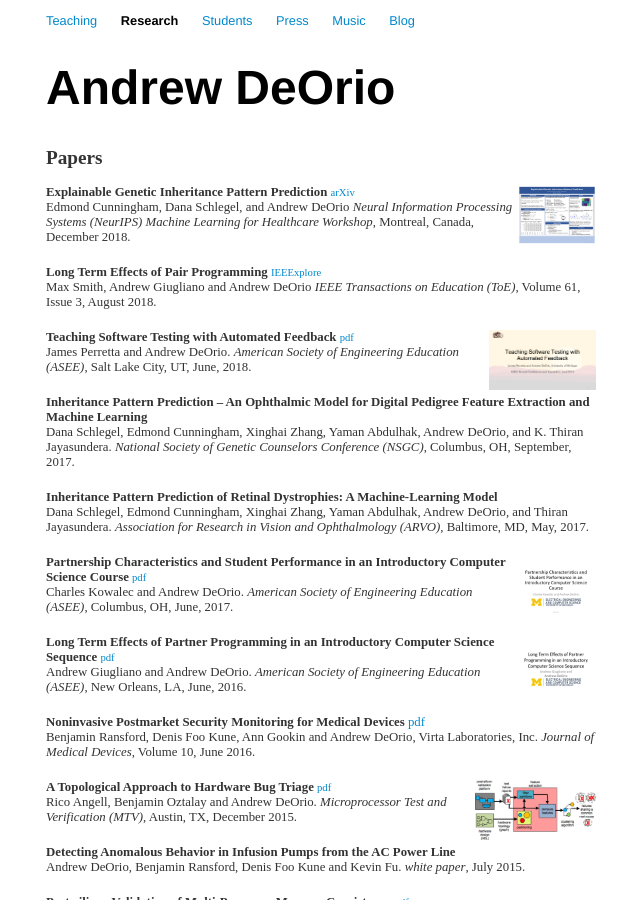
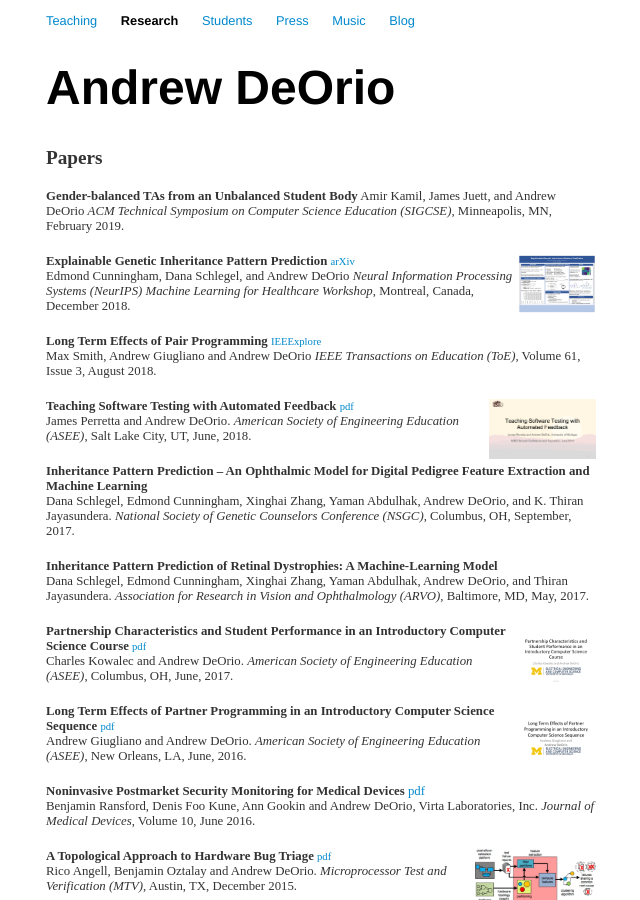
Before and after one commit to awdeorio/andrewdeorio.com, a Jekyll site: the page built from research/index.html, in a window 1280 px wide and 900 px high. Shown: the whole window, without its empty margins (319-959 px from the left). Built offline with Jekyll 4.4.1, drawn with Linux system fonts in a browser that asks for light colours; nearby versions of some CDN libraries.

Commit message:
/research/ += SIGCSE19 paper

```diff
--- a/research/index.html
+++ b/research/index.html
@@ -5,10 +5,17 @@ title: Research | Andrew DeOrio
 
 <div class="publication">
 <h2>Papers</h2>
+</div>
 
+<div class="publication">
+<b>Gender-balanced TAs from an Unbalanced Student Body</b>
+Amir Kamil, James Juett, and Andrew DeOrio
+<i>ACM Technical Symposium on Computer Science Education (SIGCSE),</i> Minneapolis, MN, February 2019.
+</div>
+
+<div class="publication">
 <a href="assets/NeurIPS18-poster.pdf" target="_blank" >
 <img class="research-thumbnail" src="assets/NeurIPS18-thumbnail.png" alt="thumbnail"></a>
-
 <b>Explainable Genetic Inheritance Pattern Prediction</b>
 <small><a href="https://arxiv.org/abs/1812.00259" target="_blank">arXiv</a></small><br>
 Edmond Cunningham, Dana Schlegel, and Andrew DeOrio
```
